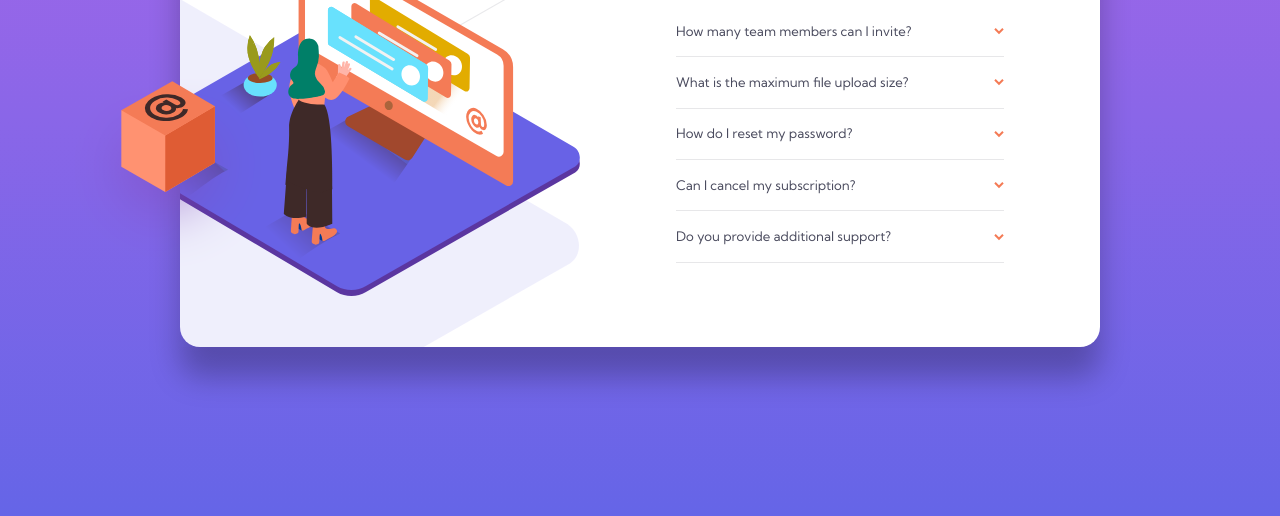
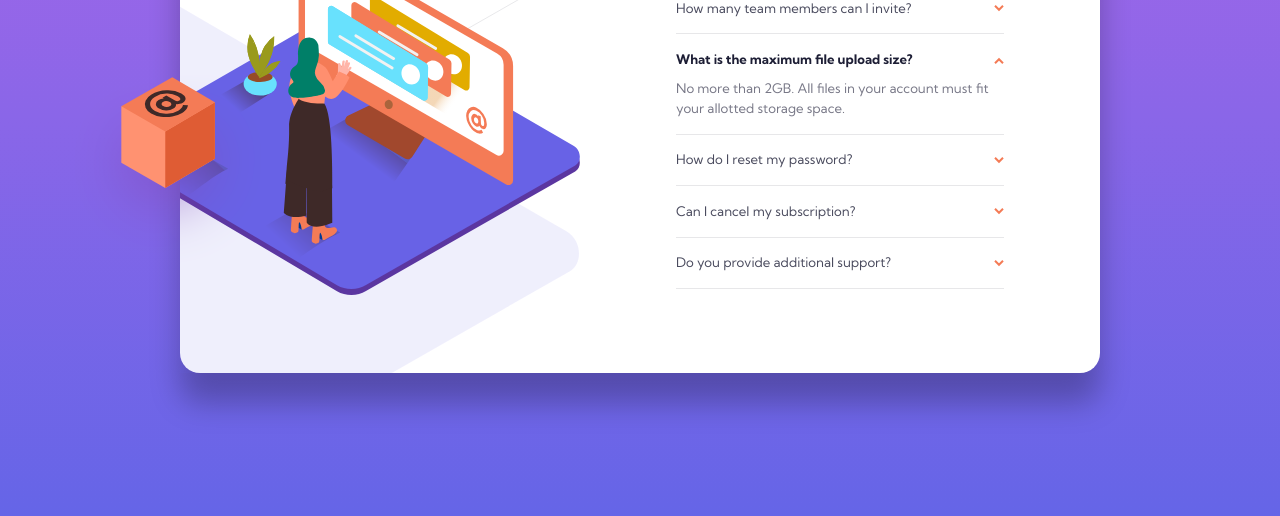
Before and after one commit to AchrefFast/Frontend-Mentor--FAQ-accordion-card-solution, a plain HTML site: page index.html in a window 1280 px wide. Shown: the part 284-800 px from the top of the page. Drawn offline with Linux system fonts and the light colour scheme.

Commit message:
Added , showing one question at a time feature, using details element instead of simple div, animation

```diff
--- a/index.html
+++ b/index.html
@@ -37,65 +37,75 @@
           <div class="card__questions">
 
             <div class="question">
-              <div class="question__q">
+              <details>
+                <summary class="question__q">
                   <p>How many team members can I invite?</p>
                   <img src="./images/icon-arrow-down.svg" alt="" class="question__arrow">
-              </div>
+                </summary>
                 <div class="question__a">
                   <p>
                     You can invite up to 2 additional users on the Free plan. There is no limit on
                     team members for the Premium plan.
                   </p>
                 </div>
+              </details>
             </div>
 
             <div class="question">
-              <div class="question__q">
+              <details open>
+                <summary class="question__q">
                   <p>What is the maximum file upload size?</p>
                   <img src="./images/icon-arrow-down.svg" alt="" class="question__arrow">
-              </div>
+                </summary>
                 <div class="question__a">
                   <p>
                     No more than 2GB. All files in your account must fit your allotted storage space.
                   </p>
                 </div>
+              </details>
             </div>
 
             <div class="question">
-              <div class="question__q">
+              <details>
+                <summary class="question__q">
                   <p>How do I reset my password?</p>
                   <img src="./images/icon-arrow-down.svg" alt="" class="question__arrow">
-              </div>
+                </summary>
                 <div class="question__a">
                   <p>
                     Click “Forgot password” from the login page or “Change password” from your profile page.
                     A reset link will be emailed to you.
                   </p>
                 </div>
+              </details>
             </div>
 
             <div class="question">
-              <div class="question__q">
+              <details>
+                <summary class="question__q">
                   <p>Can I cancel my subscription?</p>
                   <img src="./images/icon-arrow-down.svg" alt="" class="question__arrow">
-              </div>
+                </summary>
                 <div class="question__a">
                   <p>
                     Yes! Send us a message and we’ll process your request no questions asked.
                   </p>
                 </div>
+              </details>
             </div>
 
             <div class="question">
-              <div class="question__q">
+              <details>
+                <summary class="question__q">
                   <p>Do you provide additional support?</p>
                   <img src="./images/icon-arrow-down.svg" alt="" class="question__arrow">
-              </div>
+                </summary>
                 <div class="question__a">
                   <p>
                     Chat and email support is available 24/7. Phone lines are open during normal business hours.
                   </p>
                 </div>
+              </details>
             </div>
 
 
--- a/sass/style.scss
+++ b/sass/style.scss
@@ -4,12 +4,14 @@
     width: 100%;
     min-height: 100vh;
     background: color(pr-gradient-bckg-soft-blue);
-    display: grid;
-    place-items: center;
-    place-content: center;
+    display: flex;
+    justify-content: center;
+    align-items: center;
+
 }
 
 .container{
+    flex-basis: 100%;
     padding: 2em;
 }
 
@@ -53,12 +55,15 @@
 
     }
 
+
     .question{
+        width: 100%;
         font-size: var(--f-size-text);
         line-height: 1.5;
         position: relative;
         color: color(nt-dark-grayish-blue);
         font-weight: 400;
+        padding-block: 1.2em;
 
         &::after{
             content: '';
@@ -74,7 +79,6 @@
             display: flex;
             justify-content: space-between;
             align-items: center;
-            margin-block: 1.2em;
             color: color(nt-very-dark-grayish-blue);
 
             &:hover{
@@ -83,26 +87,33 @@
             }
         }
 
-        .bold{
-            margin-bottom: .5em;
-            font-weight: 700;
-            color: color(pr-text-very-dark-blue);
-        }
-
-        .flip{
-            transform: rotate(180deg);
+        .question__arrow{
+            transform: rotate(0deg);
         }
 
         .question__a{
-            height: 0;
             transform: scaleY(0);
+            opacity: 0;
+            transform-origin: top;
+            transition: transform .18s, opacity .1s ease-in;
         }
 
-        .appear{
-            height: auto;
-            transform: scaleY(1);
-            padding-bottom: 1.2em;
+        details[open]{
+            .question__q{
+                margin-bottom: .7em;
+                font-weight: 700;
+                color: color(pr-text-very-dark-blue);
+            }
+            .question__arrow{
+                transform: rotate(180deg);
+            }
+
+            .question__a{
+                transform: scaleY(1);
+                opacity: 1;
+            }
         }
+
     }
 }
 
@@ -121,6 +132,10 @@
     }
 
     .container{
+        flex: auto;
+        display: flex;
+        justify-content: center;
+        align-items: center;
         padding-inline: 2em;
 
         @media (min-width: 1000px){
@@ -130,6 +145,7 @@
     }
 
     .card{
+        flex-basis: 100%;
         max-width: 920px;
         background-image: none;
         display: grid;
@@ -141,8 +157,9 @@
         margin: 0;
 
         .card__content{
+            min-width: 100%;
             margin-bottom: 2em;
-            padding: 5em 4em;
+            padding: 5em 5em;
 
             @media (min-width: 1000px){
                 padding: 5em 8em;
@@ -150,7 +167,7 @@
 
             .card__title{
                 margin-top: 0;
-                margin-bottom: 1.2em;
+                margin-bottom: .8em;
                 text-align: left;
             }
         }
--- a/src/main.js
+++ b/src/main.js
@@ -1,22 +1,38 @@
 
 function main() {
-    const answers = document.querySelectorAll('.question__q');
-    answers.forEach(elm => {
-        elm.addEventListener('click', (e) => {
-            const parent = elm.parentElement;
-            const arrow = parent.firstElementChild.lastElementChild;
-            arrow.classList.toggle('flip');
-            elm.classList.toggle('bold');
-            console.log(arrow);
-            parent.lastElementChild.classList.toggle('appear');
 
-
-
-        });
+    const details = document.querySelectorAll('details');
+    details.forEach(elm => {
+        elm.addEventListener('click', () => {
+            details.forEach(question => {
+                if (question.hasAttribute('open') && elm != question) {
+                    question.removeAttribute('open');
+                }
+            })
+        })
     });
 }
 
+window.addEventListener('DOMContentLoaded', main);
 
+//=======================================Without details element===========================//
 
+// I used this when I build the question section without the "details" tag.
+// By using the details element I didn't need the mechanisem of opening and closing the question anymore.
+// This code will be needed to create the hide/show action of the questions.
 
-window.addEventListener('DOMContentLoaded', main);
+// function main() {
+//     const answers = document.querySelectorAll('.question__q');
+//     answers.forEach(elm => {
+//         elm.addEventListener('click', (e) => {
+//             const parent = elm.parentElement;
+//             const arrow = parent.firstElementChild.lastElementChild;
+//             arrow.classList.toggle('flip');
+//             elm.classList.toggle('bold');
+//             console.log(arrow);
+//             parent.lastElementChild.classList.toggle('appear');
+//         });
+//     });
+// }
+
+// window.addEventListener('DOMContentLoaded', main);
```
Also changed, not shown: css/style.css, 1 other file. Lines whose indentation alone changed are shown as unchanged.
